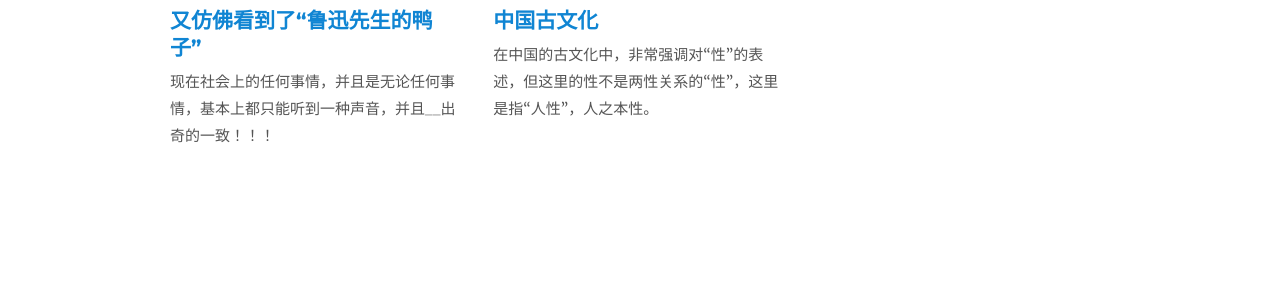
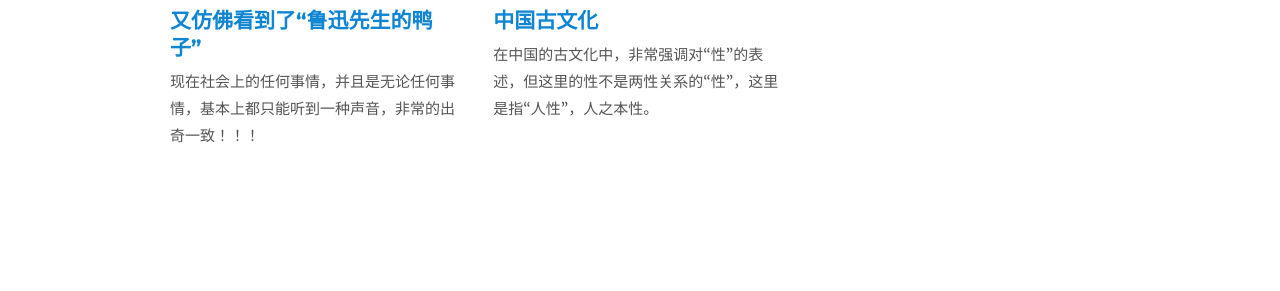
Before and after one commit to helloyuzz/me.wgrib2.com, a Jekyll site: the page built from _posts/2020-08-05-zeng-guo-fan.md, in a window 1280 px wide. Shown: the part 1272-1563 px from the top of the page. Built offline with Jekyll 4.4.1, drawn with Linux system fonts in a browser that asks for light colours; nearby versions of some CDN libraries; emoji names are drawn with the system emoji font.

Commit message:
Update 2020-08-12-LuXun.md

```diff
--- a/_posts/2020-08-12-LuXun.md
+++ b/_posts/2020-08-12-LuXun.md
@@ -2,7 +2,7 @@
 title: '又仿佛看到了“鲁迅先生的鸭子”'
 ---
 
-现在社会上的任何事情，并且是无论任何事情，基本上都只能听到一种声音，并且__出奇的一致！！！
+现在社会上的任何事情，并且是无论任何事情，基本上都只能听到一种声音，非常的出奇一致！！！
 
 这其实不好，不是一种成熟社会该有的良好现象。
 
```
